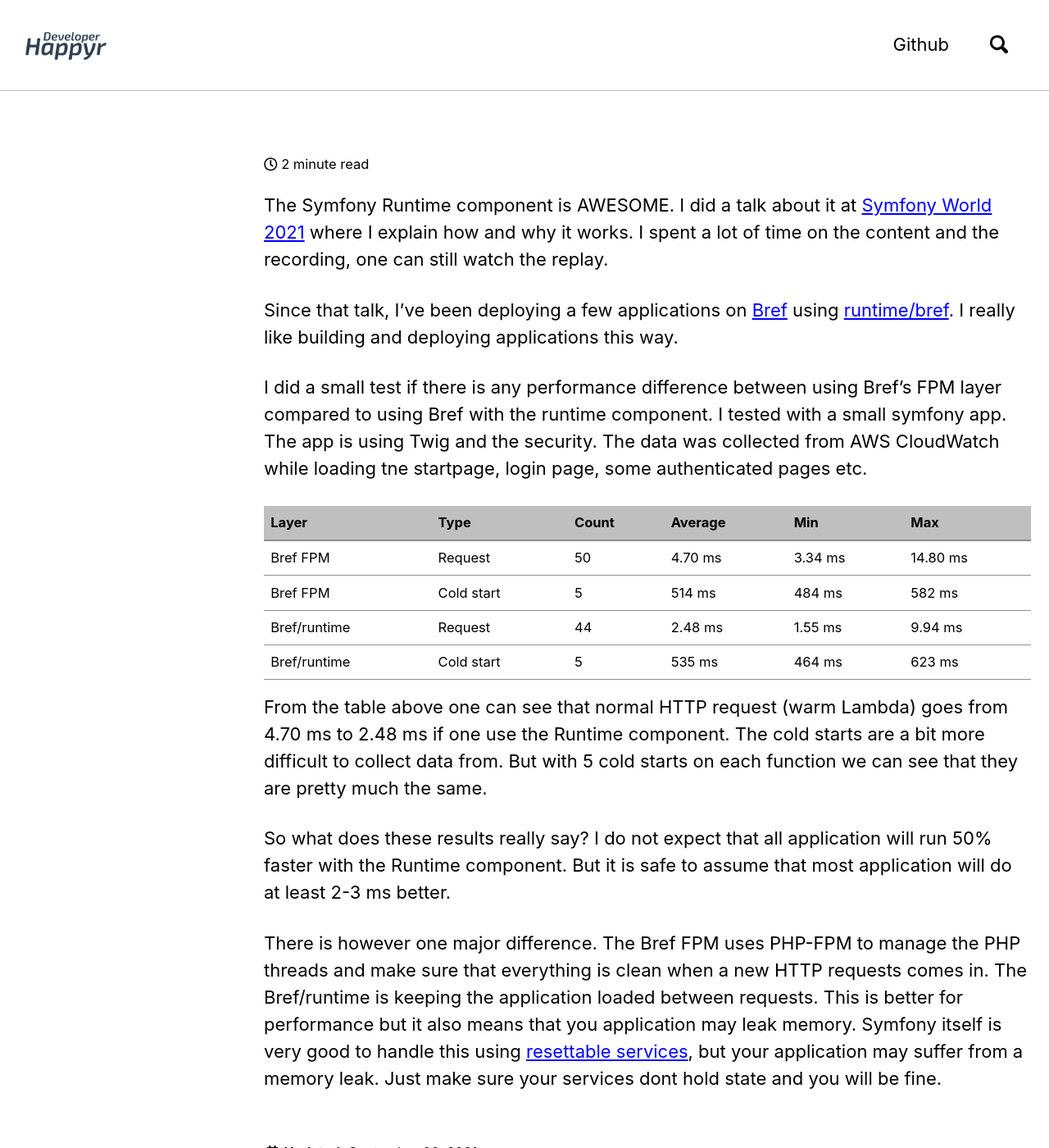
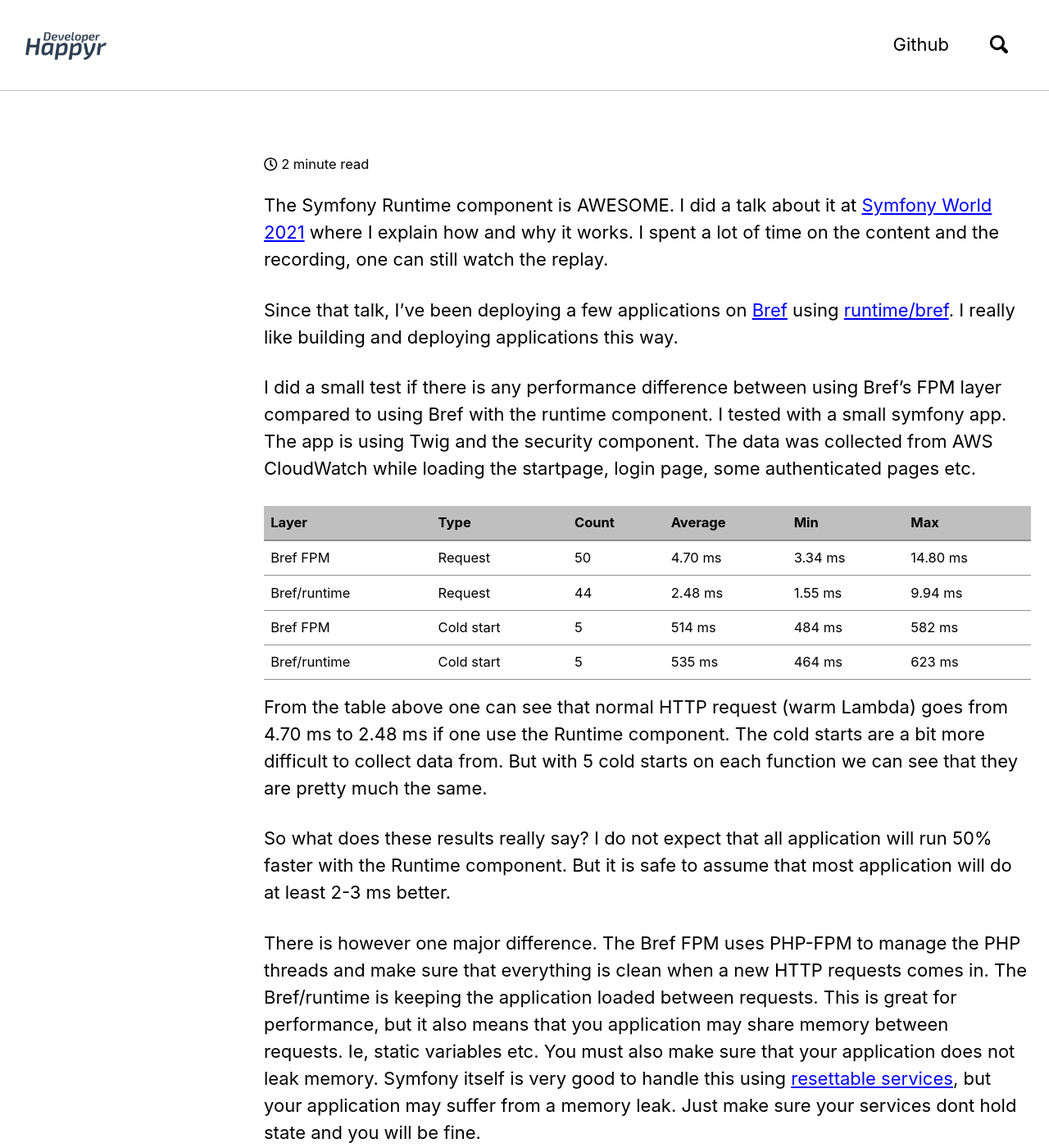
Before and after one commit to Happyr/developer.happyr.com, a Jekyll site: the page built from _posts/2021-09-06-performance-test-bref-runtime-component.md, in a window 1280 px wide and 1400 px high. Shown: the whole window at 82% size. Built offline with Jekyll 4.4.1, drawn with Linux system fonts in a browser that asks for light colours; nearby versions of some CDN libraries; comment, search, counter and statistics services are not loaded.

Commit message:
Small updates

```diff
--- a/_posts/2021-09-06-performance-test-bref-runtime-component.md
+++ b/_posts/2021-09-06-performance-test-bref-runtime-component.md
@@ -23,14 +23,14 @@
 
 I did a small test if there is any performance difference between using Bref's FPM
 layer compared to using Bref with the runtime component. I tested with a small
-symfony app. The app is using Twig and the security. The data was collected from
-AWS CloudWatch while loading tne startpage, login page, some authenticated pages etc.
+symfony app. The app is using Twig and the security component. The data was collected from
+AWS CloudWatch while loading the startpage, login page, some authenticated pages etc.
 
 | Layer        | Type       | Count | Average | Min     | Max      |
 |--------------|------------|-------|---------|---------|----------|
 | Bref FPM     | Request    |    50 | 4.70 ms | 3.34 ms | 14.80 ms |
+| Bref/runtime | Request    |    44 | 2.48 ms | 1.55 ms | 9.94 ms  |
 | Bref FPM     | Cold start |     5 | 514 ms  | 484 ms  | 582 ms   |
-| Bref/runtime | Request    |    44 | 2.48 ms | 1.55 ms | 9.94 ms  |
 | Bref/runtime | Cold start |     5 | 535 ms  | 464 ms  | 623 ms   |
 
 From the table above one can see that normal HTTP request (warm Lambda) goes from
@@ -45,7 +45,9 @@
 There is however one major difference. The Bref FPM uses PHP-FPM to manage the
 PHP threads and make sure that everything is clean when a new HTTP requests comes
 in. The Bref/runtime is keeping the application loaded between requests. This is
-better for performance but it also means that you application may leak memory. Symfony
-itself is very good to handle this using [resettable services](https://symfony.com/doc/current/reference/dic_tags.html#kernel-reset),
+great for performance, but it also means that you application may share memory between
+requests. Ie, static variables etc. You must also make sure that your application
+does not leak memory. Symfony itself is very good to handle this using
+[resettable services](https://symfony.com/doc/current/reference/dic_tags.html#kernel-reset),
 but your application may suffer from a memory leak. Just make sure your services
 dont hold state and you will be fine.
```
